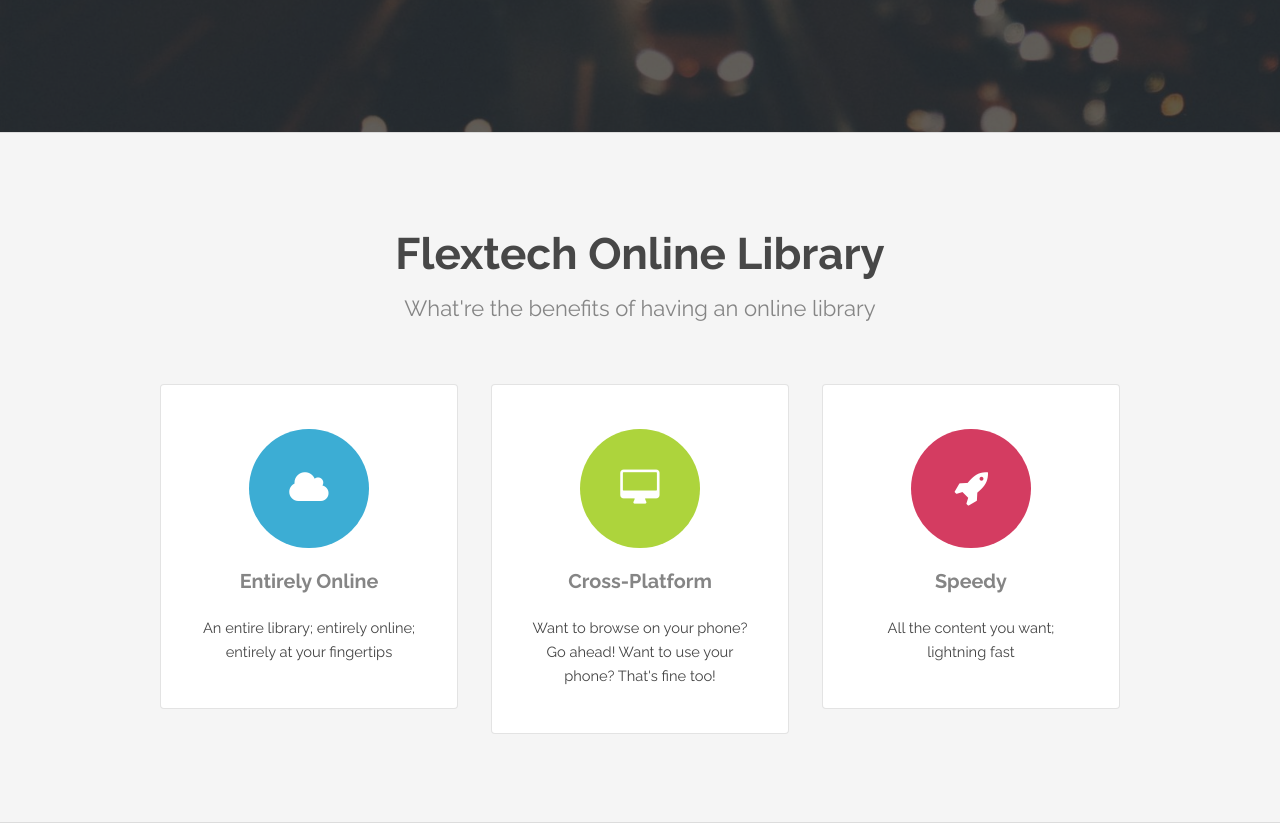
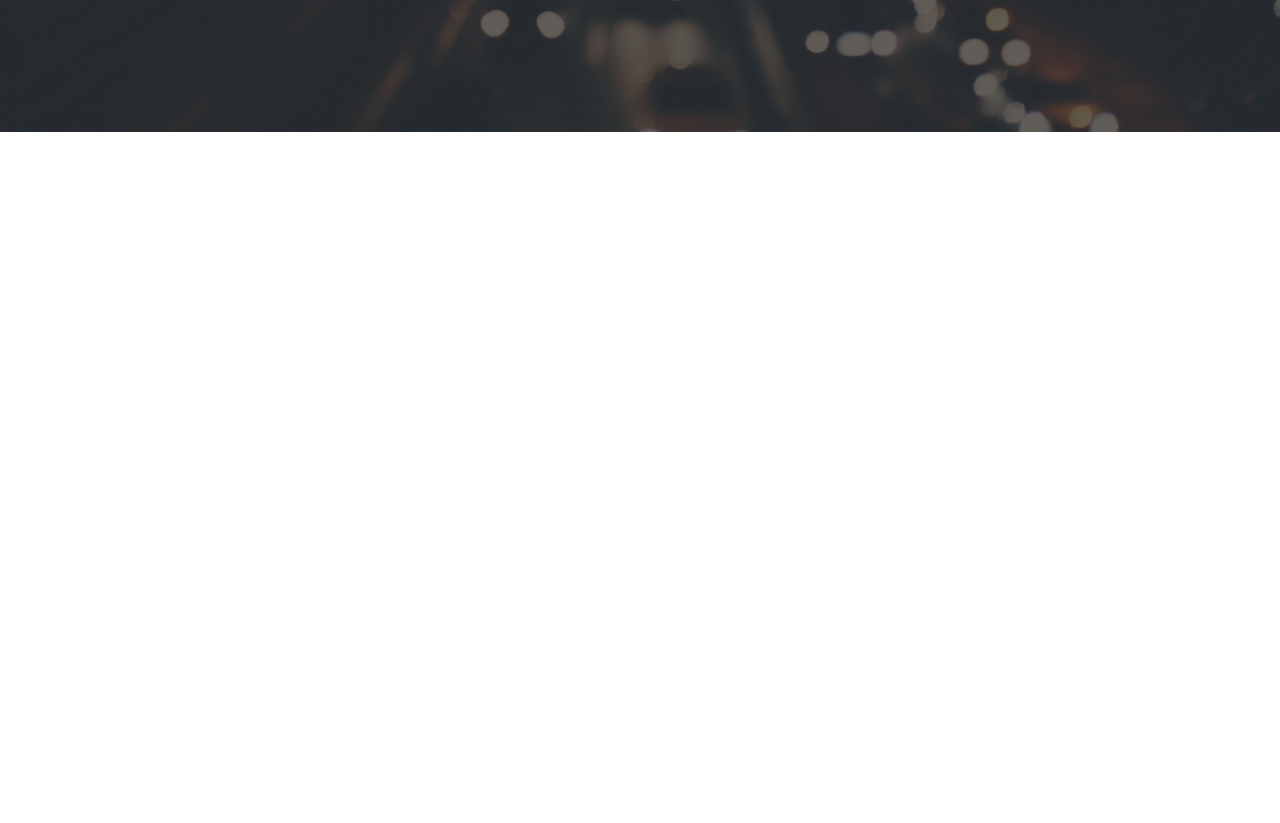
Before and after one commit to ijaaz/flextech-library-website, a plain HTML site: page index.html in a window 1280 px wide. Shown: the part 500-1323 px from the top of the page. After the commit the page ends 800 px from the top, so only its background shows below. Drawn offline with Linux system fonts and the light colour scheme.

Commit message:
Changed some of browse.html, and fixed styling.

```diff
--- a/css/browse_style.css
+++ b/css/browse_style.css
@@ -481,7 +481,7 @@ input[type="radio"] + label:before {
 }
 
 .icon.rounded.color1 {
-    background-color: #3cadd4;
+    background-color: #20b2aa;
 }
 
 .icon.rounded.color2 {
@@ -501,7 +501,7 @@ input[type="radio"] + label:before {
 }
 
 .icon.rounded.color6 {
-    background-color: #d43c61;
+    background-color: #ffa700;
 }
 
 .icon.rounded.color7 {
@@ -513,7 +513,7 @@ input[type="radio"] + label:before {
 }
 
 .icon.rounded.color9 {
-    background-color: #add43c;
+    background-color: #800080;
 }
 
 .icon.rounded.color10 {
--- a/css/style.css
+++ b/css/style.css
@@ -1044,8 +1044,8 @@
 /* Banner */
 
 	#banner {
+		height: 100%;
 		background-image: url(../images/dark_tint.png), url(../images/bokeh_car_lights_bg.jpg);
-		background-position: center center;
 		background-size: cover;
 		color: #ffffff;
 		padding: 14em 0em 14em;
@@ -1075,7 +1075,7 @@
 		padding: 6em 0em 4em;
 		/* Style 1 Wrapper */
 		/* Style 2 Wrapper */
-		/* Style 3 Wrapper */
+		/* Style 3 Wrapper
 	}
 
 		.wrapper.style1 {
@@ -1145,7 +1145,7 @@
 				color: #444;
 			}
 
-/* Footer */
+/* Footer
 
 	#footer {
 		background: #383b43;
--- a/index.html
+++ b/index.html
@@ -16,11 +16,9 @@
 		<script src="js/skel.min.js"></script>
 		<script src="js/skel-layers.min.js"></script>
 		<script src="js/init.js"></script>
-		<noscript>
 			<link rel="stylesheet" href="css/skel.css" />
 			<link rel="stylesheet" href="css/style.css" />
 			<link rel="stylesheet" href="css/style-xlarge.css" />
-		</noscript>
 	</head>
 	<body class="landing">
 
@@ -48,38 +46,5 @@
 				</ul>
 			</section>
 
-		<!-- One -->
-			<section id="one" class="wrapper style1 special">
-				<div class="container">
-					<header class="major">
-						<h2>Flextech Online Library</h2>
-						<p>What're the benefits of having an online library</p>
-					</header>
-					<div class="row 150%">
-						<div class="4u 12u$(medium)">
-							<section class="box">
-								<i class="icon big rounded color1 fa-cloud"></i>
-								<h3>Entirely Online</h3>
-								<p>An entire library; entirely online; entirely at your fingertips</p>
-							</section>
-						</div>
-						<div class="4u 12u$(medium)">
-							<section class="box">
-								<i class="icon big rounded color9 fa-desktop"></i>
-								<h3>Cross-Platform</h3>
-								<p>Want to browse on your phone? Go ahead! Want to use your phone? That's fine too!</p>
-							</section>
-						</div>
-						<div class="4u$ 12u$(medium)">
-							<section class="box">
-								<i class="icon big rounded color6 fa-rocket"></i>
-								<h3>Speedy</h3>
-								<p>All the content you want; lightning fast</p>
-							</section>
-						</div>
-					</div>
-				</div>
-			</section>
-
 	</body>
 </html>
```
Also changed, not shown: browse.html (+0 -2 lines).
